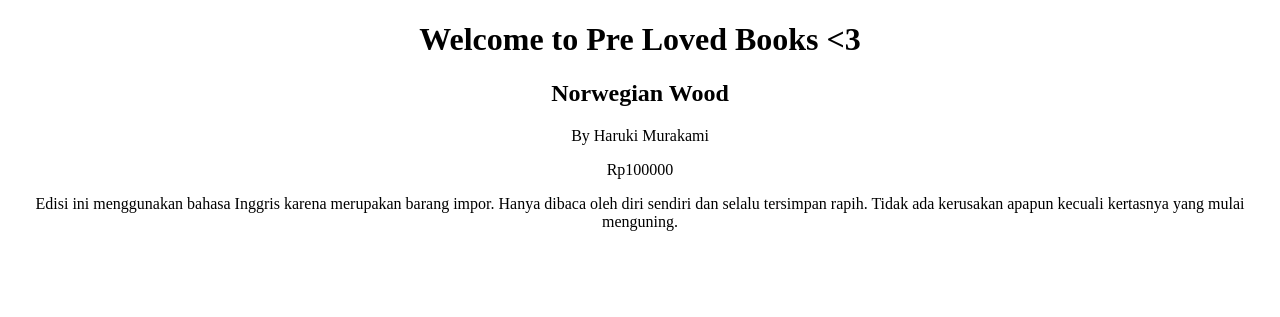
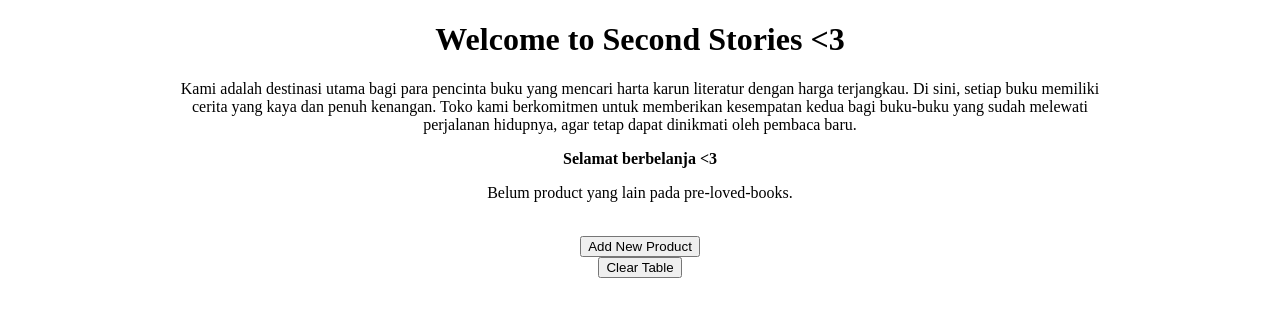
Before and after one commit to mansizsultan/pre-loved-books, a Django app: page / in a window 1280 px wide. Shown: the top 317 px of the page. Run offline with Django 5.2, Linux system fonts and the light colour scheme; data that the repository does not hold is empty.

Commit message:
FINISH the third individual assignments

```diff
--- a/main/models.py
+++ b/main/models.py
@@ -1,6 +1,8 @@
+import uuid
 from django.db import models
 
 class Product(models.Model):
+    id = models.UUIDField(primary_key=True, default=uuid.uuid4, editable=False)
     name = models.CharField(max_length=255)
     author = models.CharField(max_length=255, default='')
     price = models.DecimalField(decimal_places=2, max_digits=15)
--- a/main/templates/main.html
+++ b/main/templates/main.html
@@ -1,3 +1,6 @@
+{% extends 'base.html' %}
+
+{% block content %}
 <!DOCTYPE html>
 <html lang="en">
   <head>
@@ -5,18 +8,69 @@
     <meta name="viewport" content="width=device-width, initial-scale=1.0" />
     <style>
       #center {
+        margin: 0 auto;
         text-align: center;
+        width: 75%;
       }
+
+      table {
+        margin: 0 auto;
+        border-collapse: collapse;
+        width: 75%;
+      }
+
+      th,
+      td {
+        padding: 10px;
+        border: 1px solid #ddd;
+      }
+
     </style>
-    <title>Pre Loved Books<3</title>
+    <title>Second Stories<3</title>
   </head>
   <body>
     <div id="center">
-      <h1>Welcome to Pre Loved Books <3</h1>
-      <h2><b>{{ name }}</b></h2>
-      <p>By {{ author }}</p>
-      <p>Rp{{ price }}</p>
-      <p>{{ description }}</p>
+      <h1>Welcome to Second Stories <3</h1>
+      <p>{{ author }}</p>
+      <p><b>{{ description }} <3</b></p>
+    </div>
+
+    <div id="center">
+      {% if not products %}
+
+      <p>Belum product yang lain pada pre-loved-books.</p>
+      {% else %}
+      <table>
+        <tr>
+          <th>Name</th>
+          <th>Author</th>
+          <th>Price</th>
+          <th>Description</th>
+        </tr>
+
+        {% comment %} Berikut cara memperlihatkan data mood di bawah baris ini
+        {%endcomment %} {% for product in products %}
+        <tr>
+          <td>{{product.name}}</td>
+          <td>{{product.author}}</td>
+          <td>{{product.price}}</td>
+          <td>{{product.description}}</td>
+        </tr>
+        {% endfor %}
+      </table>
+      {% endif %}
+
+      <br />
+
+      <a href="{% url 'main:create_product' %}">
+        <button>Add New Product</button>
+      </a>
+
+      <form action="{% url 'main:clear_table' %}" method="post">
+        {% csrf_token %}
+        <button type="submit">Clear Table</button>
+      </form>
     </div>
   </body>
 </html>
+{% endblock content %}
--- a/main/urls.py
+++ b/main/urls.py
@@ -1,8 +1,10 @@
 from django.urls import path
-from main.views import show_main
+from main.views import show_main, create_product, clear_table
 
 app_name = 'main'
 
 urlpatterns = [
     path('', show_main, name='show_main'),
+    path('create-product', create_product, name='create_product'),
+    path('clear_table/', clear_table, name='clear_table'),
 ]
--- a/main/views.py
+++ b/main/views.py
@@ -1,11 +1,46 @@
-from django.shortcuts import render
+from django.shortcuts import render, redirect
+from main.forms import ProductForm
+from main.models import Product
+from django.http import HttpResponse
+from django.core import serializers
 
 def show_main(request):
+    product = Product.objects.all()
+
     context = {
-        'name' : 'Norwegian Wood',
-        'author': 'Haruki Murakami',
-        'price': 100000,
-        'description': 'Edisi ini menggunakan bahasa Inggris karena merupakan barang impor. Hanya dibaca oleh diri sendiri dan selalu tersimpan rapih. Tidak ada kerusakan apapun kecuali kertasnya yang mulai menguning.'
+        'author': 'Kami adalah destinasi utama bagi para pencinta buku yang mencari harta karun literatur dengan harga terjangkau. Di sini, setiap buku memiliki cerita yang kaya dan penuh kenangan. Toko kami berkomitmen untuk memberikan kesempatan kedua bagi buku-buku yang sudah melewati perjalanan hidupnya, agar tetap dapat dinikmati oleh pembaca baru.',
+        'description': 'Selamat berbelanja',
+        'products': product,
     }
 
     return render(request, "main.html", context)
+
+def create_product(request):
+    form = ProductForm(request.POST or None)
+
+    if form.is_valid() and request.method == "POST":
+        form.save()
+        return redirect('main:show_main')
+
+    context = {'form': form}
+    return render(request, "create_product.html", context)
+
+def clear_table(request):
+    Product.objects.all().delete()
+    return redirect('main:show_main')
+
+def show_xml(request):
+    data = Product.objects.all()
+    return HttpResponse(serializers.serialize("xml", data), content_type="application/xml")
+
+def show_xml_by_id(request, id):
+    data = Product.objects.filter(pk=id)
+    return HttpResponse(serializers.serialize("xml", data), content_type="application/xml")
+
+def show_json(request):
+    data = Product.objects.all()
+    return HttpResponse(serializers.serialize("json", data), content_type="application/json")
+
+def show_json_by_id(request, id):
+    data = Product.objects.filter(pk=id)
+    return HttpResponse(serializers.serialize("json", data), content_type="application/json")
--- a/pre_loved_books/settings.py
+++ b/pre_loved_books/settings.py
@@ -55,7 +55,7 @@
 TEMPLATES = [
     {
         'BACKEND': 'django.template.backends.django.DjangoTemplates',
-        'DIRS': [],
+        'DIRS': [BASE_DIR / 'templates'],
         'APP_DIRS': True,
         'OPTIONS': {
             'context_processors': [
--- a/pre_loved_books/urls.py
+++ b/pre_loved_books/urls.py
@@ -16,8 +16,14 @@
 """
 from django.contrib import admin
 from django.urls import path,  include
+from main.views import show_main, create_product, show_xml, show_xml_by_id, show_json, show_json_by_id
+
 
 urlpatterns = [
     path('admin/', admin.site.urls),
     path('', include('main.urls')),
+    path('xml/', show_xml, name='show_xml'),
+    path('xml/<str:id>/', show_xml_by_id, name='show_xml_by_id'),
+    path('json/', show_json, name='show_json'),
+    path('json/<str:id>/', show_json_by_id, name='show_json_by_id'),
 ]
--- /dev/null
+++ b/templates/base.html
@@ -0,0 +1,15 @@
+{% load static %}
+<!DOCTYPE html>
+<html lang="en">
+  <head>
+    <meta charset="UTF-8" />
+    <meta name="viewport" content="width=device-width, initial-scale=1.0" />
+    {% block meta %}
+    {% endblock meta %}
+  </head>
+
+  <body>
+    {% block content %}
+    {% endblock content %}
+  </body>
+</html>
```
Also changed, not shown: main/migrations/0005_alter_product_id.py (added).
